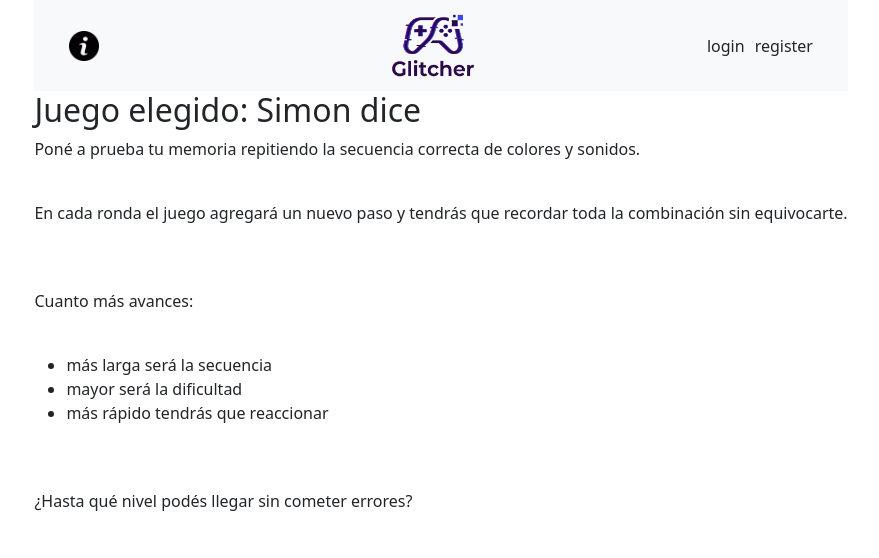
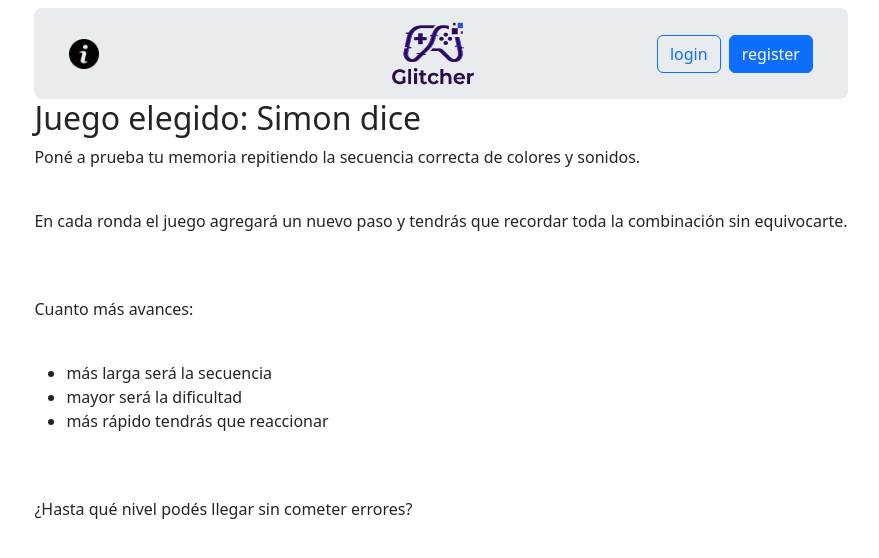
Before and after one commit to FFredianiBaldi/Sala-de-juegos, an Angular app: page /who-am-i in a window 1280 px wide. Shown: the top 558 px of the page, without its empty margins (199-1078 px from the left). Built offline with nearby package versions, Linux system fonts and the light colour scheme; no server answers.

Commit message:
mejoras leves esteticas. se le agrega bootstrap

```diff
--- a/src/app/components/who-am-i/who-am-i.css
+++ b/src/app/components/who-am-i/who-am-i.css
@@ -1,24 +1,4 @@
-main {
-  display: flex;
-  width: 100%;
-  flex-direction: column;
-  justify-content: center;
-  align-items: center;
-}
-
-.tarjeta-usuario,
-.info-usuario {
-  display: flex;
-  flex-direction: column;
-  justify-content: center;
-}
-
-.info-usuario img {
+.img-usuario {
   width: 300px;
-  border-radius: 50%;
   border: 2px solid gray;
 }
-
-.info-usuario span {
-  text-align: center;
-}
--- a/src/app/components/who-am-i/who-am-i.html
+++ b/src/app/components/who-am-i/who-am-i.html
@@ -1,16 +1,17 @@
-<main>
+<main class="d-flex flex-column justify-content-center align-items-center w-100">
   @if(user()) {
-    <div class="tarjeta-usuario">
-      <div class="info-usuario">
+    <div class="d-flex flex-column justify-content-center mt-2">
+      <div class="d-flex flex-column justify-content-center">
 
         <!-- foto de perfil -->
         <img
           [src]="user()?.avatar_url"
           [alt]="user()?.name"
+          class="rounded-circle img-usuario"
         >
 
         <!-- nombre -->
-        <span>{{user()?.name}}</span>
+        <span class="text-center">{{user()?.name}}</span>
 
         <!-- stats -->
         <div class="stats">
--- a/src/app/layout/navbar/navbar.css
+++ b/src/app/layout/navbar/navbar.css
@@ -1,33 +1,10 @@
+
 .container-fluid {
-  display: grid;
-  grid-template-columns: 1fr 1fr 1fr;
-
-  align-items: center;
-
   width: 60vw;
-  border-radius: 10px;
 }
 
 .info-btn {
   width: 30px;
-}
-
-.who-am-i,
-.logo,
-.btns {
-  width: 100%;
-  display: flex;
-  align-items: center;
-}
-
-.who-am-i {
-  justify-self: start;
-  justify-content: start;
-}
-
-.logo {
-  justify-self: center;
-  justify-content: center;
 }
 
 .logo-img {
@@ -35,9 +12,3 @@
   margin: 0;
   padding: 0;
 }
-
-.btns {
-  justify-self: end;
-  gap: 10px;
-  justify-content: end;
-}
--- a/src/app/layout/navbar/navbar.html
+++ b/src/app/layout/navbar/navbar.html
@@ -1,24 +1,24 @@
-<nav class="navbar navbar-expand-lg bg-body-tertiary">
+<nav class="navbar navbar-expand-lg grid text-center sticky-top bg-body-secondary mt-2 rounded-3">
 
-  <div class="container-fluid">
+  <div class="container-fluid g-col-6 g-col-md-4">
     <!-- quien soy -->
-    <div class="who-am-i">
+    <div class="d-flex align-items-center w-100">
       <a routerLink="/who-am-i" class="nav-item">
         <img class="info-btn" src="/info-btn.png">
       </a>
     </div>
 
     <!-- logo/home -->
-    <div class="logo">
+    <div class="d-flex align-items-center w-100 g-col-6 g-col-md-4 justify-content-center">
       <a routerLink="" class="navbar-brand">
         <img class="logo-img" src="/logo.png">
       </a>
     </div>
 
     <!-- botones registro/login -->
-     <div class="btns">
-        <a routerLink="/login" class="nav-link">login</a>
-        <a routerLink="/register" class="nav-link">register</a>
+     <div class="d-flex align-items-center w-100 g-col-6 g-col-md-4 justify-content-end d-flex gap-2">
+        <a routerLink="/login" type="button" class="btn btn-outline-primary">login</a>
+        <a routerLink="/register" class="btn btn-primary">register</a>
      </div>
   </div>
 </nav>
--- a/src/index.html
+++ b/src/index.html
@@ -2,12 +2,12 @@
 <html lang="en">
 <head>
   <meta charset="utf-8">
-  <title>SalaDeJuegos</title>
+  <title>Glitcher</title>
   <base href="/">
   <meta name="viewport" content="width=device-width, initial-scale=1">
   <link rel="icon" type="image/x-icon" href="favicon.ico">
 </head>
-<body>
+<body class="bg-body">
   <app-root></app-root>
 </body>
 </html>
```
